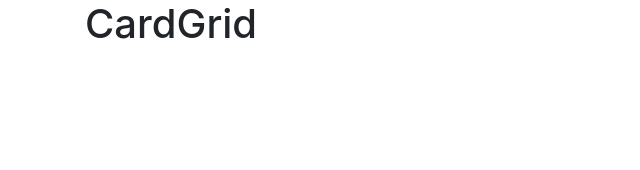
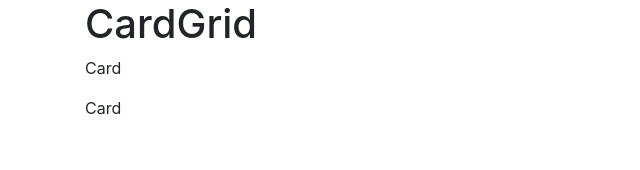
Before and after one commit to JerinBoyd/reacr-cardgrid, a React (Create React App) app: page / in a window 1280 px wide. Shown: the top 170 px of the page, without its empty margins (0-640 px from the left). Built offline with nearby package versions, Linux system fonts and the light colour scheme.

Commit message:
created a custom card compnent and rendered cards from the cards state

```diff
--- a/src/App.js
+++ b/src/App.js
@@ -1,4 +1,5 @@
 import React, { Component } from 'react';
+import Card  from './Card';
 
 
 class App extends Component {
@@ -19,10 +20,13 @@ class App extends Component {
     }
   }
   render() {
-    console.log(this.state);
+    const { cards } = this.state;
     return (
     <div className="container">
          <h1>CardGrid</h1>
+                  {/* iteration to make a bunch of cards */}
+                  { cards.map(card => <Card />) }
+
 
 
 
--- /dev/null
+++ b/src/Card.js
@@ -0,0 +1,13 @@
+import React, { Component } from 'react';
+
+class Card extends Component {
+    render(){
+        return (
+          <p>Card</p>
+
+        );
+
+    }
+}
+
+export default Card;
```
